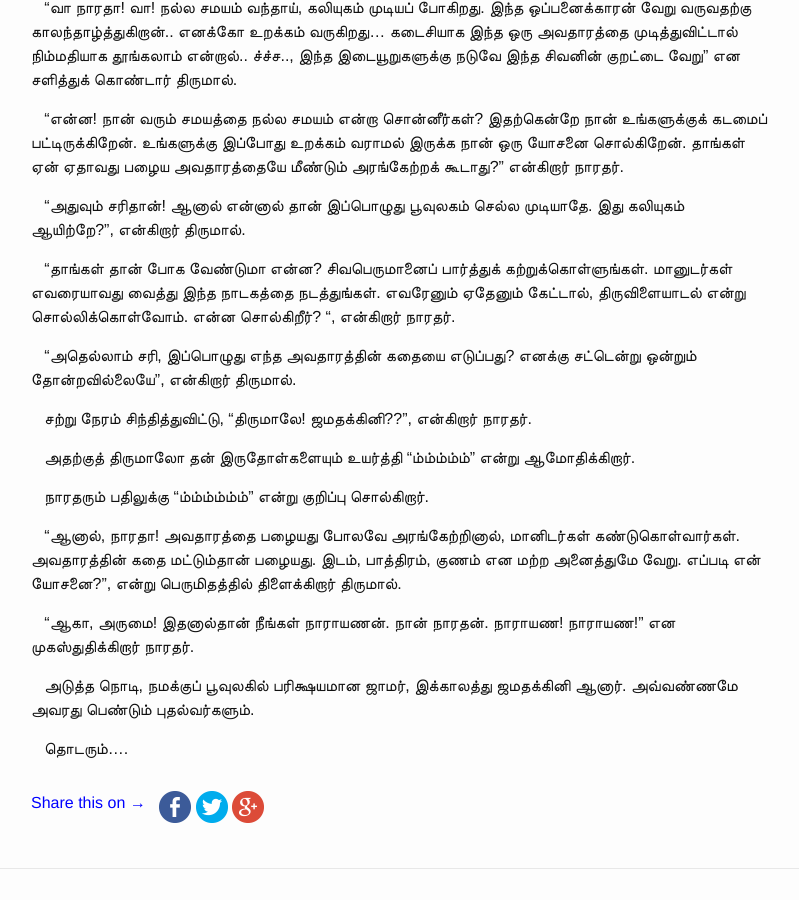
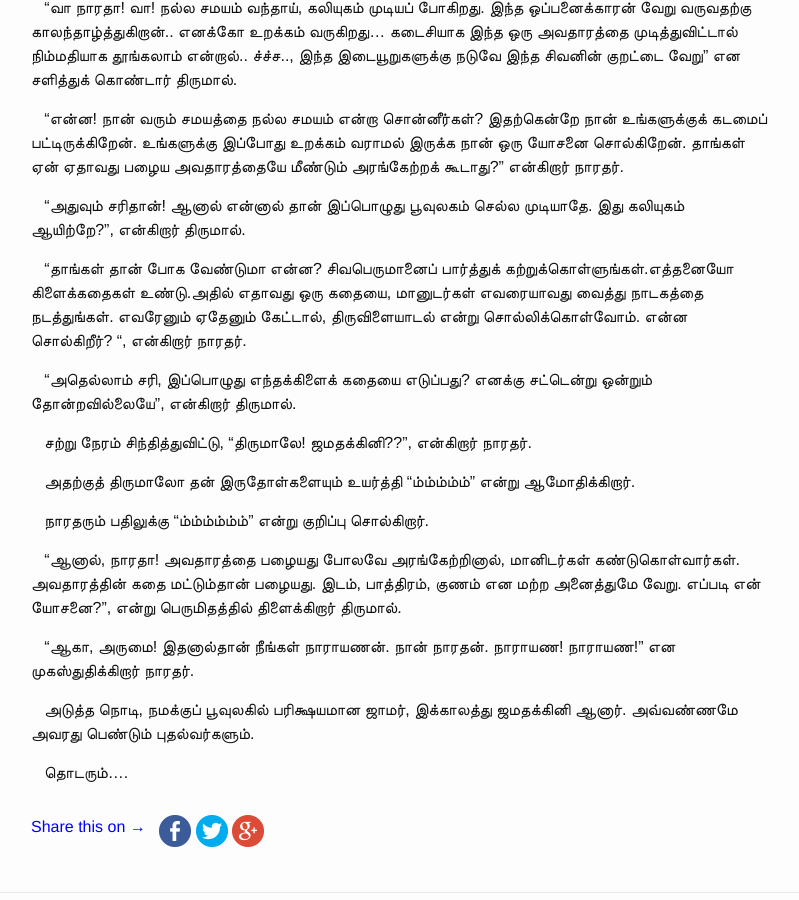
Before and after one commit to rajbharath/rajbharath.github.io, a Jekyll site: the page built from _posts/2017-09-26- short story - jaamar enum jamathakkini - aththiyayam 1.markdown, in a window 1280 px wide and 900 px high, scrolled down 948 px. Shown: the whole window, without its empty margins (239-1038 px from the left). Built offline with Jekyll 4.4.1, drawn with Linux system fonts in a browser that asks for light colours; comment, search, counter and statistics services are not loaded.

Commit message:
Changed short story text

```diff
--- a/_posts/2017-09-26- short story - jaamar enum jamathakkini - aththiyayam 1.markdown
+++ b/_posts/2017-09-26- short story - jaamar enum jamathakkini - aththiyayam 1.markdown
@@ -42,10 +42,10 @@ comments: true
 "அதுவும் சரிதான்! ஆனால் என்னால் தான் இப்பொழுது பூவுலகம் செல்ல முடியாதே. இது கலியுகம் ஆயிற்றே?", என்கிறார் திருமால்.
 
 &nbsp;&nbsp;
-"தாங்கள் தான் போக வேண்டுமா என்ன? சிவபெருமானைப் பார்த்துக் கற்றுக்கொள்ளுங்கள். மானுடர்கள் எவரையாவது வைத்து இந்த நாடகத்தை நடத்துங்கள். எவரேனும் ஏதேனும் கேட்டால், திருவிளையாடல் என்று சொல்லிக்கொள்வோம். என்ன சொல்கிறீர்? ", என்கிறார் நாரதர்.
+"தாங்கள் தான் போக வேண்டுமா என்ன? சிவபெருமானைப் பார்த்துக் கற்றுக்கொள்ளுங்கள்.எத்தனையோ கிளைக்கதைகள் உண்டு.அதில் எதாவது ஒரு கதையை, மானுடர்கள் எவரையாவது வைத்து நாடகத்தை நடத்துங்கள். எவரேனும் ஏதேனும் கேட்டால், திருவிளையாடல் என்று சொல்லிக்கொள்வோம். என்ன சொல்கிறீர்? ", என்கிறார் நாரதர்.
 
 &nbsp;&nbsp;
-"அதெல்லாம் சரி, இப்பொழுது எந்த அவதாரத்தின் கதையை எடுப்பது? எனக்கு சட்டென்று ஒன்றும் தோன்றவில்லையே", என்கிறார் திருமால்.
+"அதெல்லாம் சரி, இப்பொழுது எந்தக்கிளைக் கதையை எடுப்பது? எனக்கு சட்டென்று ஒன்றும் தோன்றவில்லையே", என்கிறார் திருமால்.
 
 &nbsp;&nbsp;
 சற்று நேரம் சிந்தித்துவிட்டு, "திருமாலே! ஜமதக்கினி??", என்கிறார் நாரதர்.
```
